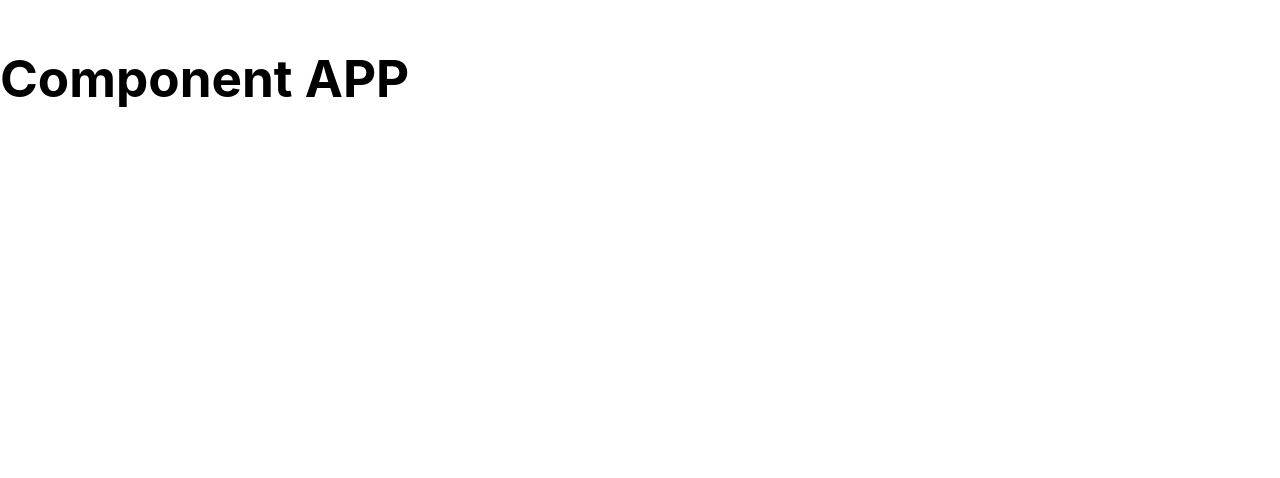
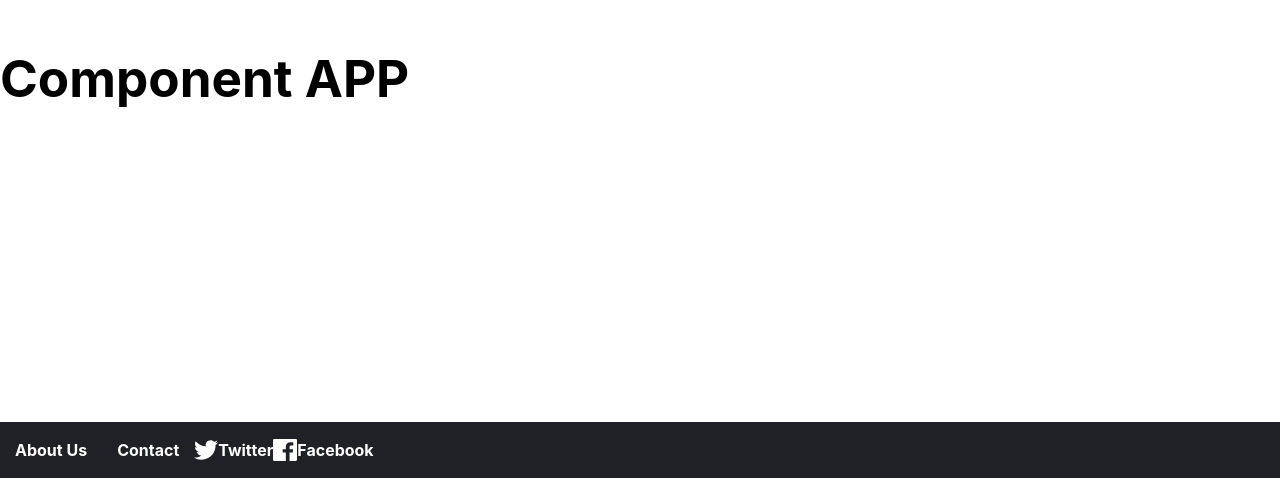
Before and after one commit to einartech/sound_wave, a React (Vite) app in the folder sound-wave/: page / in a window 1280 px wide. Shown: the part 322-800 px from the top of the page. Built offline with nearby package versions, Linux system fonts and the light colour scheme.

Commit message:
component footer

```diff
--- a/sound-wave/src/App.jsx
+++ b/sound-wave/src/App.jsx
@@ -2,11 +2,13 @@ import Router from "./components/Router/Router";
 //Importar Componentes Header, Main y Footer aqui
 
 import "./App.css";
+import Footer from "./components/Footer/Footer";
 
 export default function App() {
   return (
     //Llamar Componentes Header, Main y Footer aqui
     <>
+      <Footer/>
       <h1>Component APP</h1>
     </>
   );
--- /dev/null
+++ b/sound-wave/src/components/Footer/Footer.jsx
@@ -0,0 +1,16 @@
+import styles from './Footer.module.css'
+import twitterImg from '../../assets/images/twitter.svg'
+import facebookImg from '../../assets/images/facebook.svg'
+
+export default function Footer() {
+  return (
+    <footer className={styles.footerContainer}>
+        <p className={styles.footerFont}>About Us</p>
+        <p className={styles.footerFont}>Contact</p>
+        <img className={styles.footerImg} src={twitterImg}/>
+        <p className={styles.footerSocials}>Twitter</p>
+        <img className={styles.footerImg} src={facebookImg}/>
+        <p className={styles.footerSocials}>Facebook</p>
+    </footer>
+  )
+}
--- /dev/null
+++ b/sound-wave/src/components/Footer/Footer.module.css
@@ -0,0 +1,28 @@
+.footerContainer{
+    display: inline-flex;
+    position: fixed;
+    bottom: 0;
+    background-color: #202027;
+    width: 100%;
+}
+.footerFont{
+    color: #FFFFFF;
+    display: flex;
+    background: none;
+    size: 1.2rem;
+    font-weight: bold;
+    padding-left: 15px;
+    padding-right: 15px;
+}
+.footerSocials{
+    color: #FFFFFF;
+    display: flex;
+    background: none;
+    size: 1.2rem;
+    font-weight: bold;
+}
+.footerImg{
+    color: #FFFFFF;
+    background: none;
+    size: 1.2rem;
+}
```
